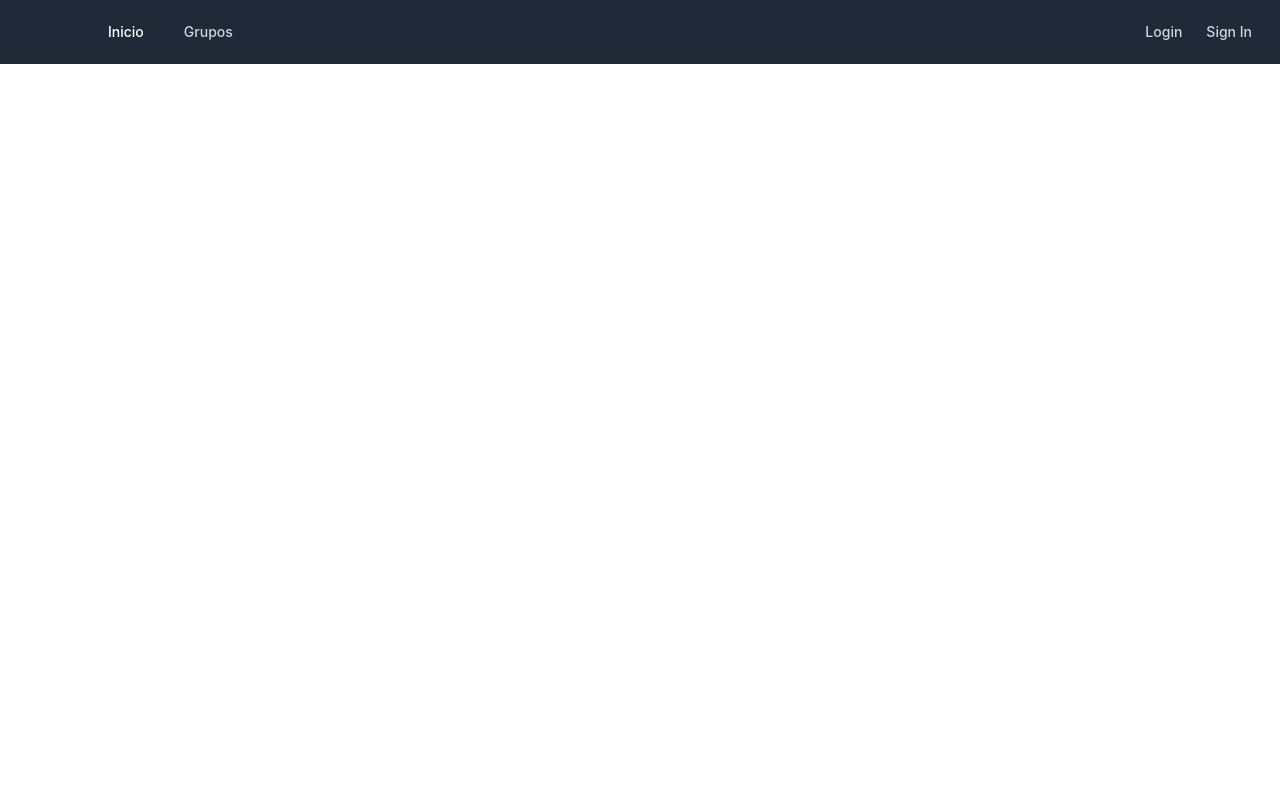
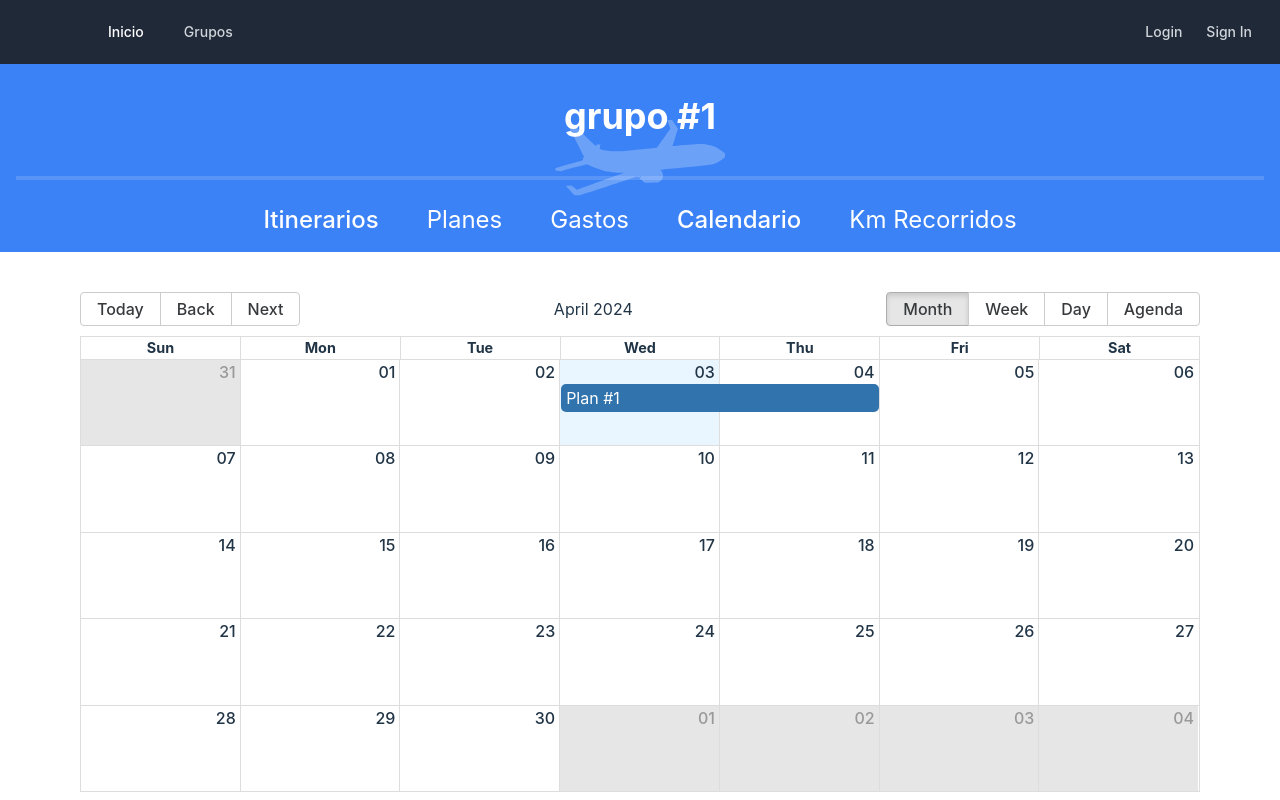
Before and after one commit to jdapuy/FripsFrontend, a React (Vite) app: page /group/1/calendar in a window 1280 px wide. Built offline with nearby package versions, Linux system fonts and the light colour scheme.

Commit message:
Refactor: cambio de rutes y de urls en los Links, se agrega lib de react-calendar-big y se crea componente calendario

```diff
--- a/package.json
+++ b/package.json
@@ -11,6 +11,7 @@
   },
   "dependencies": {
     "react": "^18.2.0",
+    "react-big-calendar": "^1.11.6",
     "react-dom": "^18.2.0",
     "react-icons": "^5.0.1",
     "react-router-dom": "^6.22.3"
--- a/src/App.jsx
+++ b/src/App.jsx
@@ -10,6 +10,7 @@ import GroupForm from "./components/GroupForm";
 import ItinerariesContainer from "./components/ItinerariesContainer";
 import Group from "./components/Group";
 import ItineraryForm from "./components/ItineraryForm";
+import CalendarComponent from "./components/CalendarComponent";
 // import Home from "./components/Home";
 // import NoPage from "./components/NoPage";
 
@@ -25,8 +26,15 @@ function App() {
         <Route path="/signin" element={<Signin />} />
         <Route path="/groupForm" element={<GroupForm />} />
         <Route path="/itineraries" element={<ItinerariesContainer />} />
-        <Route path="/group" element={<Group />} />
-        <Route path="/group/itineraryForm" element={<ItineraryForm />} />
+        <Route path="/group/:groupId" element={<Group />} />
+        <Route
+          path="/group/:groupId/itineraryForm"
+          element={<ItineraryForm />}
+        />
+        <Route
+          path="/group/:groupId/calendar"
+          element={<CalendarComponent />}
+        />
         {/* <Route path="*" element={<NoPage />} />  */}
       </Routes>
     </Router>
--- /dev/null
+++ b/src/components/CSS/Calendar.css
@@ -0,0 +1,33 @@
+.Calendar {
+    text-align: center;
+}
+
+.Calendar-logo {
+    animation: Calendar-logo-spin infinite 20s linear;
+    height: 80px;
+}
+
+.Calendar-header {
+    background-color: #222;
+    height: 150px;
+    padding: 20px;
+    color: white;
+}
+
+.Calendar-title {
+    font-size: 1.5em;
+}
+
+.Calendar-intro {
+    font-size: large;
+}
+
+@keyframes Calendar-logo-spin {
+    from {
+        transform: rotate(0deg);
+    }
+
+    to {
+        transform: rotate(360deg);
+    }
+}
--- /dev/null
+++ b/src/components/CalendarComponent.jsx
@@ -0,0 +1,36 @@
+import React from "react";
+import { Calendar, momentLocalizer } from "react-big-calendar";
+import moment from "moment";
+import { useParams } from "react-router-dom";
+import "./CSS/Calendar.css";
+import "react-big-calendar/lib/css/react-big-calendar.css";
+import ItineraryMenu from "./ItineraryMenu";
+const localizer = momentLocalizer(moment);
+const events = [
+  {
+    start: moment().toDate(),
+    end: moment().add(1, "days").toDate(),
+    title: "Plan #1",
+    // Agrega cualquier otra propiedad necesaria para tus eventos
+  },
+];
+
+const CalendarComponent = () => {
+  const { groupId } = useParams();
+  return (
+    <div>
+      <ItineraryMenu />
+      <div className="Calendary pt-10 px-20">
+        <Calendar
+          localizer={localizer}
+          events={events}
+          startAccessor="start"
+          endAccessor="end"
+          style={{ height: 500 }}
+        />
+      </div>
+    </div>
+  );
+};
+
+export default CalendarComponent;
--- a/src/components/GroupCard.jsx
+++ b/src/components/GroupCard.jsx
@@ -4,7 +4,7 @@ import { Link } from "react-router-dom";
 const GroupCard = ({ name, groupId }) => {
   return (
     <div className="w-[300px] aspect-video rounded-lg shadow-2xl flex flex-col items-center justify-center gap-2 bg-gradient-to-r from-blue-500 to-teal-500 group">
-      <Link to={`/group?groupId=${groupId}`}>
+      <Link to={`/group/${groupId}`}>
         <div className="flex flex-col items-center p-8 rounded-md w-full sm:px-12 bg-gray-150 text-gray-100">
           <div className="text-center">
             <h2 className="text-xl text-black mb-4 font-semibold">Grupo</h2>
--- a/src/components/Home.jsx
+++ b/src/components/Home.jsx
@@ -1,5 +1,4 @@
 import React from "react";
-import { Link } from "react-router-dom";
 import friendsCountry from "/src/assets/images/friendsCountry.png";
 import calendar from "/src/assets/images/calendar.png";
 import Amigos from "/src/assets/images/Amigos.png";
@@ -200,8 +199,8 @@ const Home = () => {
         <div className="flex flex-col justify-center items-center w-3/4 mx-10 mb-60">
           <p className="text-center text-7xl font-comfortaa font-bold text-gray tracking-widest">
             <span className="inline-block text-orange-500">1000 KM</span>
-            <div className="mt-5 h-1 w-full bg-orange-500"></div>
           </p>
+          <div className="mt-5 h-1 w-full bg-orange-500"></div>
           <p className="text-2xl dark:text-white text-gray-600 my-10">
             Segun los destinos que visites, FRIPS te ayuda a calcular cuantos
             kilometros has recorrido
--- a/src/components/ItinerariesContainer.jsx
+++ b/src/components/ItinerariesContainer.jsx
@@ -1,13 +1,14 @@
 import React from "react";
 import ItineraryMenu from "./ItineraryMenu";
 import { Link } from "react-router-dom";
-
+import { useParams } from "react-router-dom";
 const ItinerariesContainer = () => {
+  const { groupId } = useParams();
   return (
     <>
       <div className="pt-8 flex flex-col items-start align-top justify-start h-screen ">
         <button className="w-full justify-center  align-middle text-center  bg-white-500 hover:bg-white-600 text-black font-semibold py-2 px-4 border border-black-700 rounded-lg flex items-center shadow shadow-lg space-x-2">
-          <Link to={`/group/itineraryForm`}>
+          <Link to={`/group/${groupId}/itineraryForm`}>
             <span className="inline-block align-middle">
               <svg
                 xmlns="http://www.w3.org/2000/svg"
--- a/src/components/ItineraryMenu.jsx
+++ b/src/components/ItineraryMenu.jsx
@@ -1,6 +1,9 @@
 import React from "react";
+import { Link, useParams } from "react-router-dom";
 
 const ItineraryMenu = () => {
+  const { groupId } = useParams();
+  console.log("grupo #", groupId);
   return (
     <div className="bg-blue-500 flex flex-col justify-center align-middle text-white text-center p-4 pt-20 gap-4 ">
       <div className="opacity-25 absolute self-center justify-self-center">
@@ -51,15 +54,17 @@ c105 28 305 82 445 120 140 38 399 107 575 155 176 47 413 111 527 141 l208
           </g>
         </svg>
       </div>
-      <h1 className="text-4xl font-bold py-4 mb-2">VIAJE A MÉXICO</h1>
+      <h1 className="text-4xl font-bold py-4 mb-2">grupo #{groupId}</h1>
       <div className="top-0 left-0 w-full border-b-4 border-white opacity-15" />
       <div className="flex gap-8 justify-center space-x-4 mt-2">
+        <Link to={`/group/${groupId}`}>
           <span
             href="/planes"
             className="text-white  text-2xl hover:text-gray-300"
           >
             Itinerarios
           </span>
+        </Link>
         <span
           href="/planes"
           className="text-white  text-2xl hover:text-gray-300"
@@ -72,12 +77,14 @@ c105 28 305 82 445 120 140 38 399 107 575 155 176 47 413 111 527 141 l208
         >
           Gastos
         </span>
+        <Link to={`/group/${groupId}/calendar`}>
           <span
             href="/calendario"
             className="text-white  text-2xl hover:text-gray-300"
           >
             Calendario
           </span>
+        </Link>
         <span
           href="/km-recorridos"
           className="text-white  text-2xl hover:text-gray-300"
--- a/src/components/Signin.jsx
+++ b/src/components/Signin.jsx
@@ -1,5 +1,4 @@
 import React from "react";
-import { Link } from "react-router-dom";
 
 const Signin = () => {
   return (
```
Also changed, not shown: 1 other file (tests, documents, lock files or other folders). Lines whose indentation alone changed are shown as unchanged.
